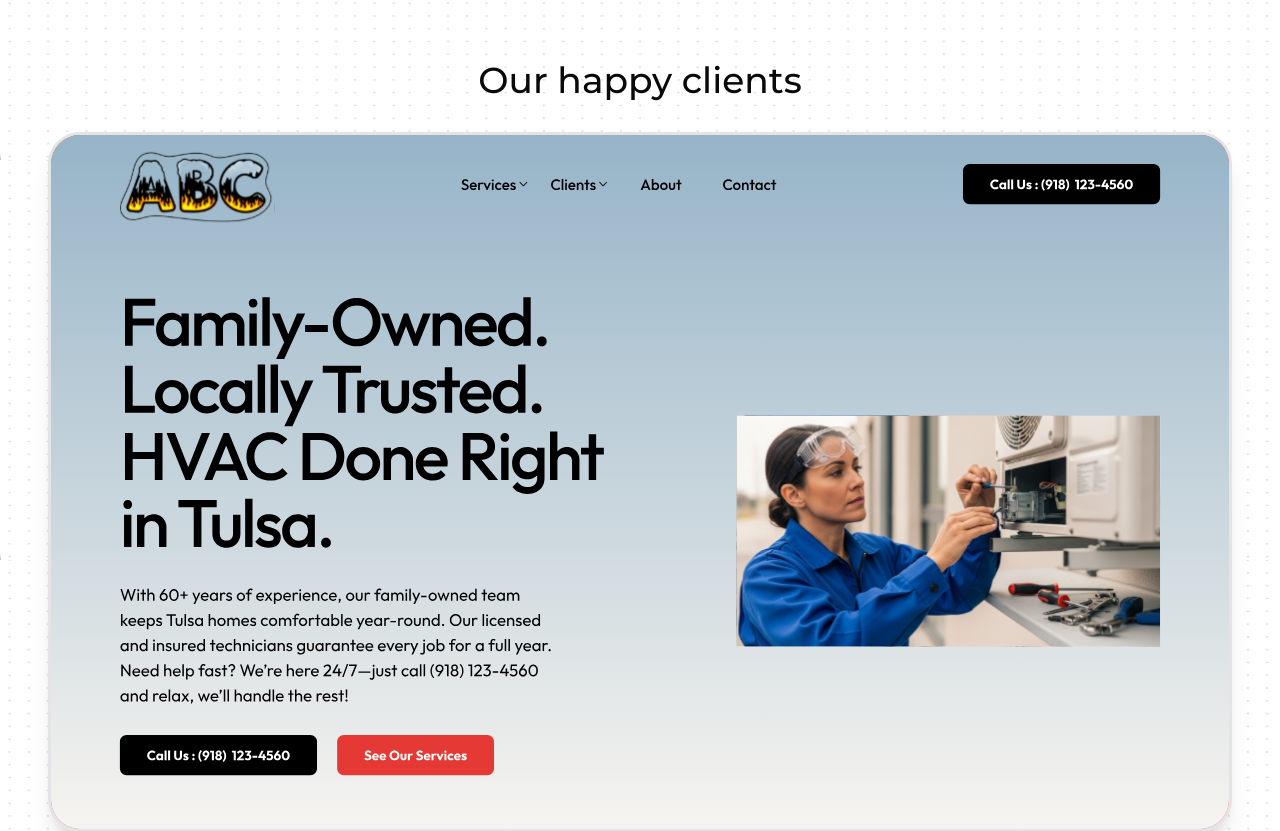
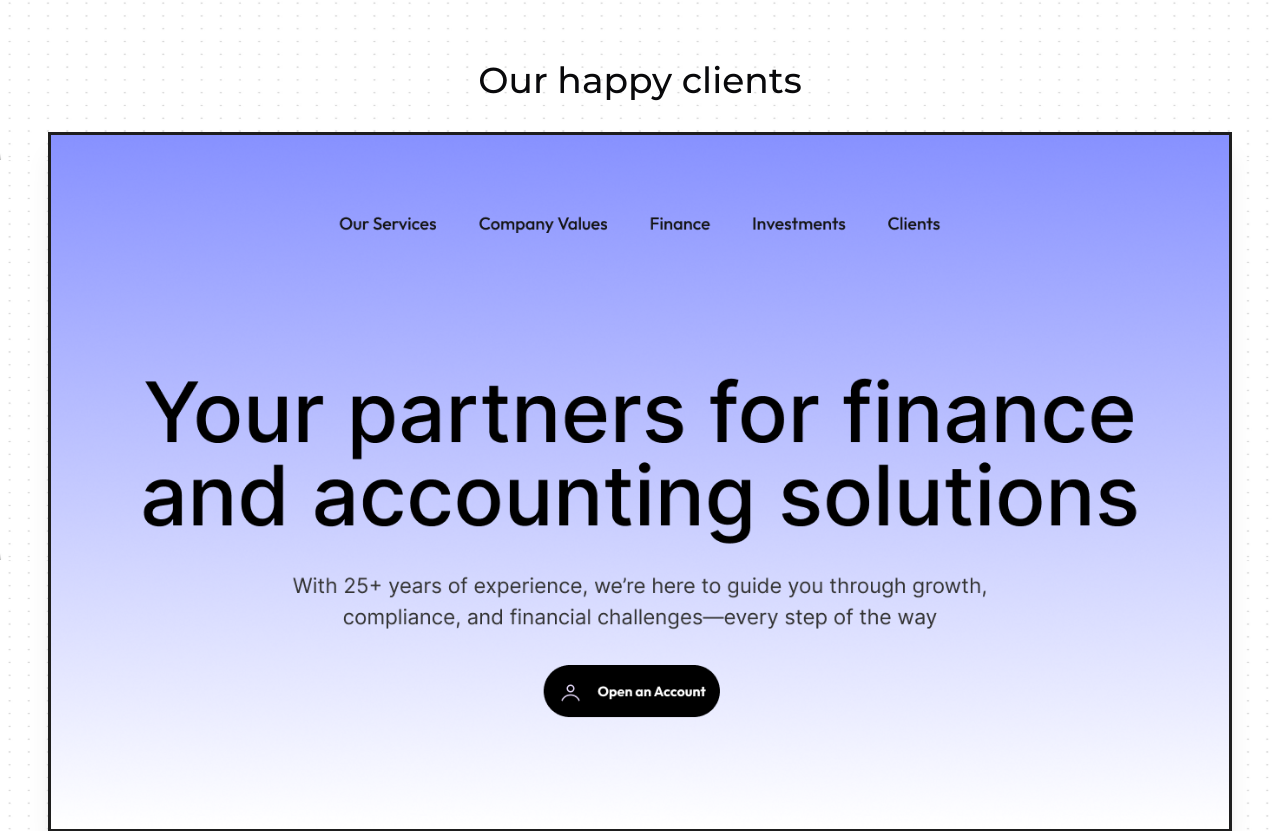
Before and after one commit to nodedropteam/landing-nodedrop, a Next.js app: page / in a window 1280 px wide. Shown: the part 1440-2271 px from the top of the page. Built offline with nearby package versions, Linux system fonts and the light colour scheme.

Commit message:
updated emmahblubi showcase

```diff
--- a/src/components/elements/CaseStudy.tsx
+++ b/src/components/elements/CaseStudy.tsx
@@ -27,7 +27,7 @@ export default function CaseStudy() {
                     </h2>
                 </div>
                 <div className="img-box relative w-full h-[200px] lg:h-[700px] mb-4">
-                    <Image src={`/www.showcase.com.svg`} alt='' fill className='lg:object-cover object-top border-[3px] rounded-[32px] shadow-xl' />
+                    <Image src={`/emmahlub.co.za.png`} alt='' fill className='lg:object-cover object-top border-[3px] border-[#1e1e1e] shadow-xl' />
                 </div>
                 <div className='p-8 rounded-2xl bg-accent border text-accent-foreground text-center mb-16'>
                     <p className='uppercase text-lg italic font-medium text-muted-foreground'>Emmahlubi Inc.</p>
```
Also changed, not shown: public/emmahlub.co.za.png (added).
